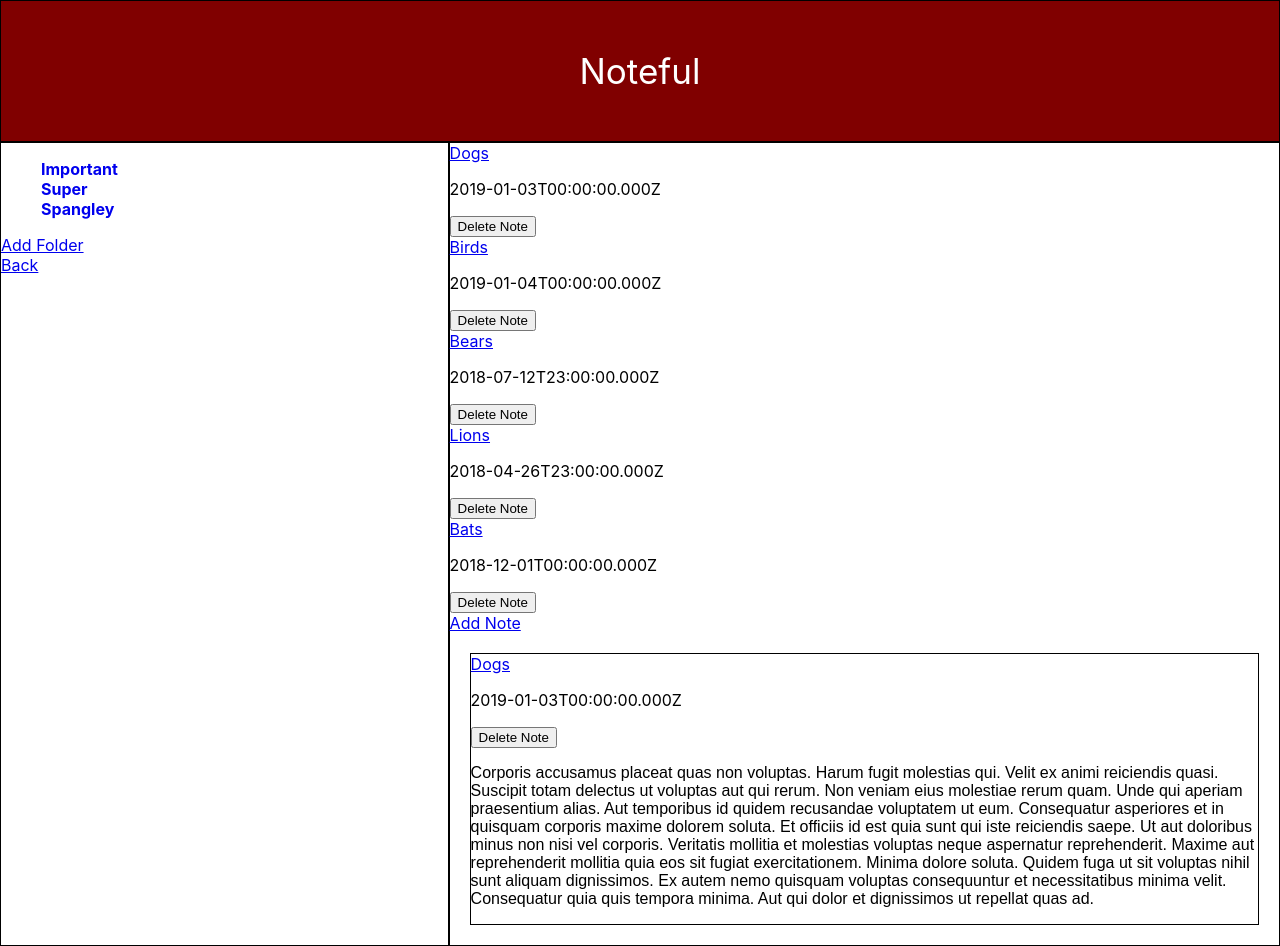
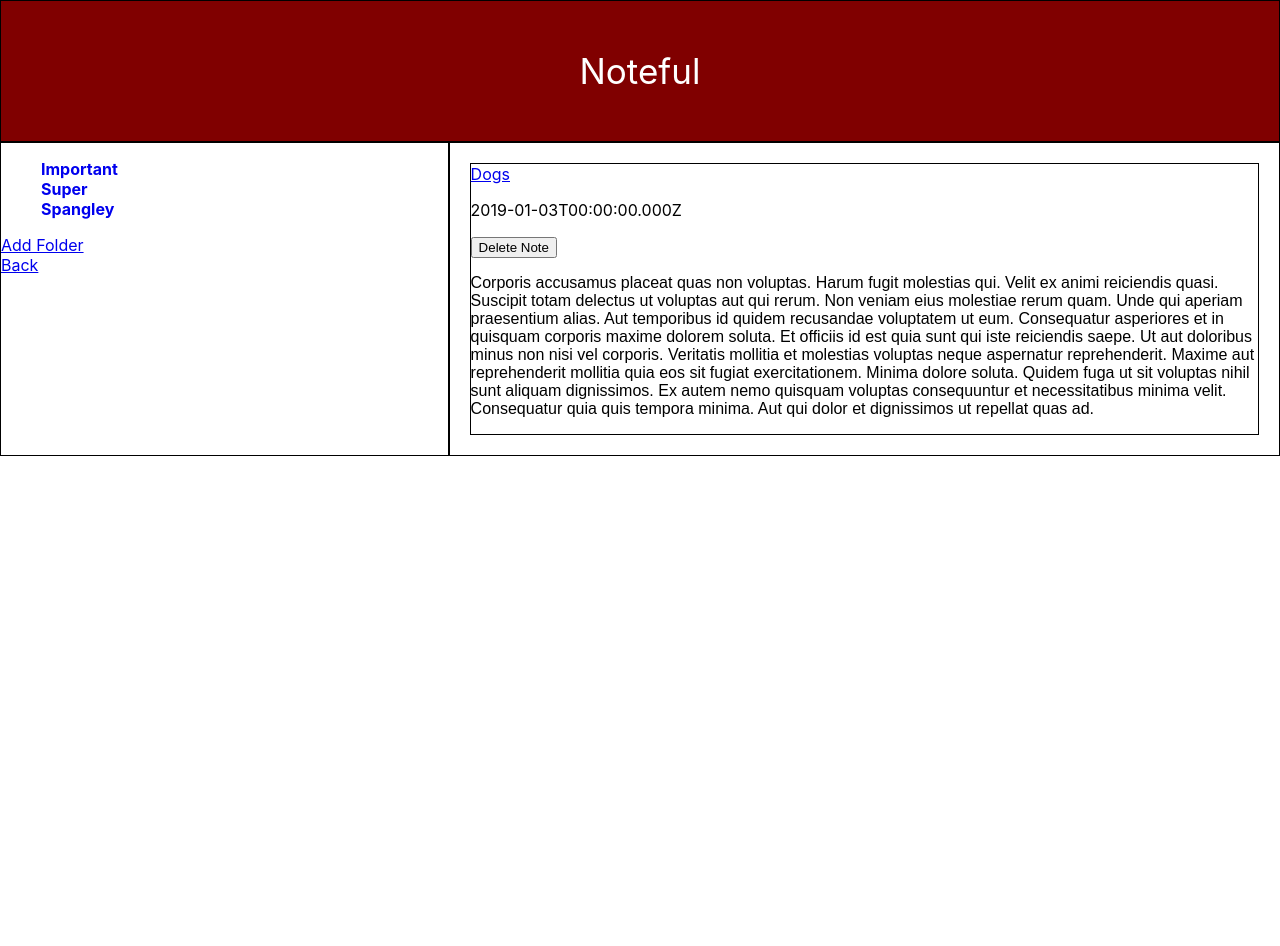
Before and after one commit to MattVegh/noteful, a React (Create React App) app: page /folder/b0715efe-ffaf-11e8-8eb2-f2801f1b9fd1/cbc787a0-ffaf-11e8-8eb2-f2801f1b9fd1 in a window 1280 px wide. After the commit the page ends 800 px from the top, so only its background shows below. Built offline with nearby package versions, Linux system fonts and the light colour scheme.

Commit message:
working notes

```diff
--- a/src/App.js
+++ b/src/App.js
@@ -38,7 +38,7 @@ class App extends Component {
             </nav>
             <main className='AppMain'>
               <Route exact path='/' render={(props) => (<NoteList {...props} notes={this.state.notes} folders={this.state.folders} />  )}/>
-              <Route path='/folder/:folderId' render={(props) => (<NoteList {...props} notes={this.state.notes} folders={this.state.folders} /> )}/>
+              <Route exact path='/folder/:folderId' render={(props) => (<NoteList {...props} notes={this.state.notes} folders={this.state.folders} /> )}/>
               <Route
                 path='/folder/:folderId/:noteId'
                 render={(props) => (<Note {...props} notes={this.state.notes} folders={this.state.folders}/>)}
--- a/src/Components/NoteList/Note/Note.js
+++ b/src/Components/NoteList/Note/Note.js
@@ -12,6 +12,7 @@ export default function Note(props) {
     const noteArray = props.notes.filter(note => note.id === props.match.params.noteId);
     const note = noteArray[0]
     const folder = props.folders.filter(folder => folder.id === props.match.params.folderId)
+    console.log(note)
 
 
     return (
--- a/src/Components/NoteList/NoteList.js
+++ b/src/Components/NoteList/NoteList.js
@@ -5,11 +5,7 @@ import { Link } from 'react-router-dom'
 export default function NoteList(props) {
      const note = props.notes.filter(note => note.folderId === props.match.params.folderId);
      const folderArray = props.folders.filter(folder => folder.id === props.match.params.folderId);
-
      const folder = folderArray[0];
-     console.log(folder)
-     console.log(folder.id)
-
 
     return (
         <section className='NoteList'>
```
